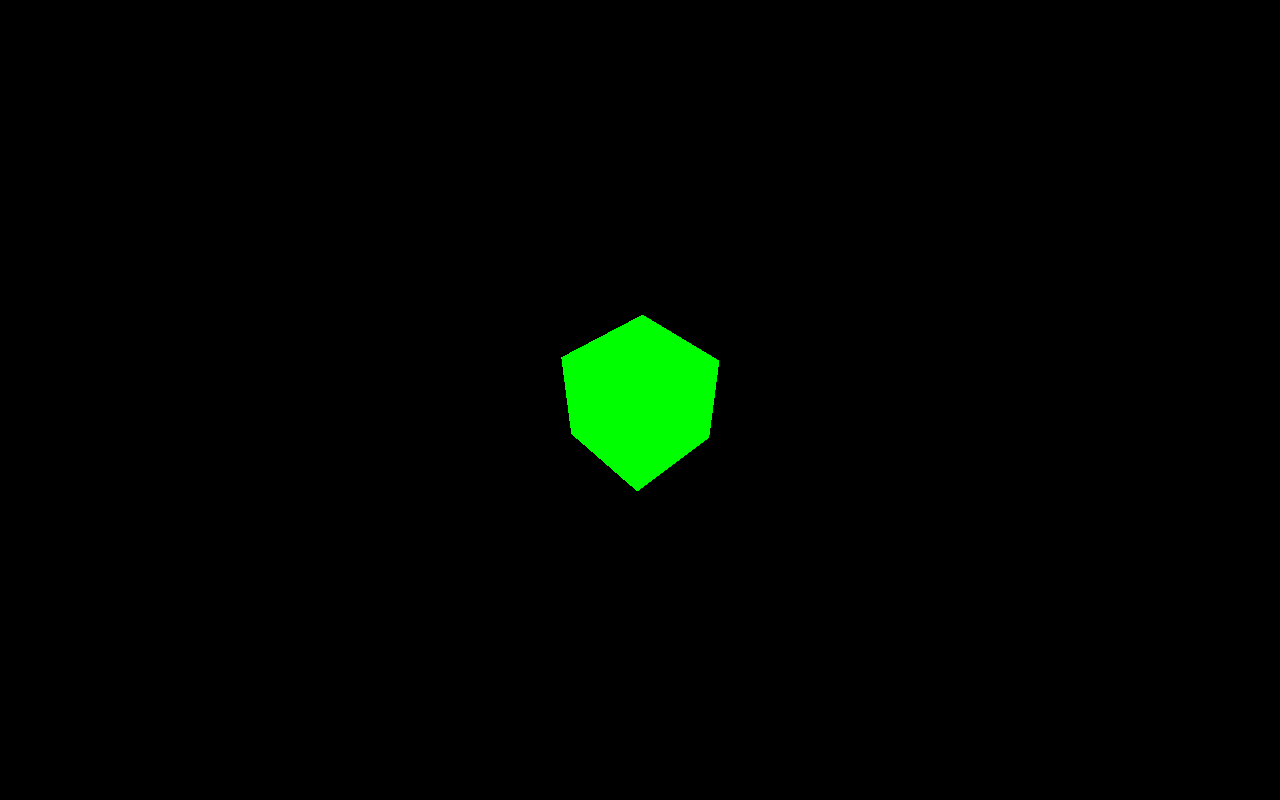
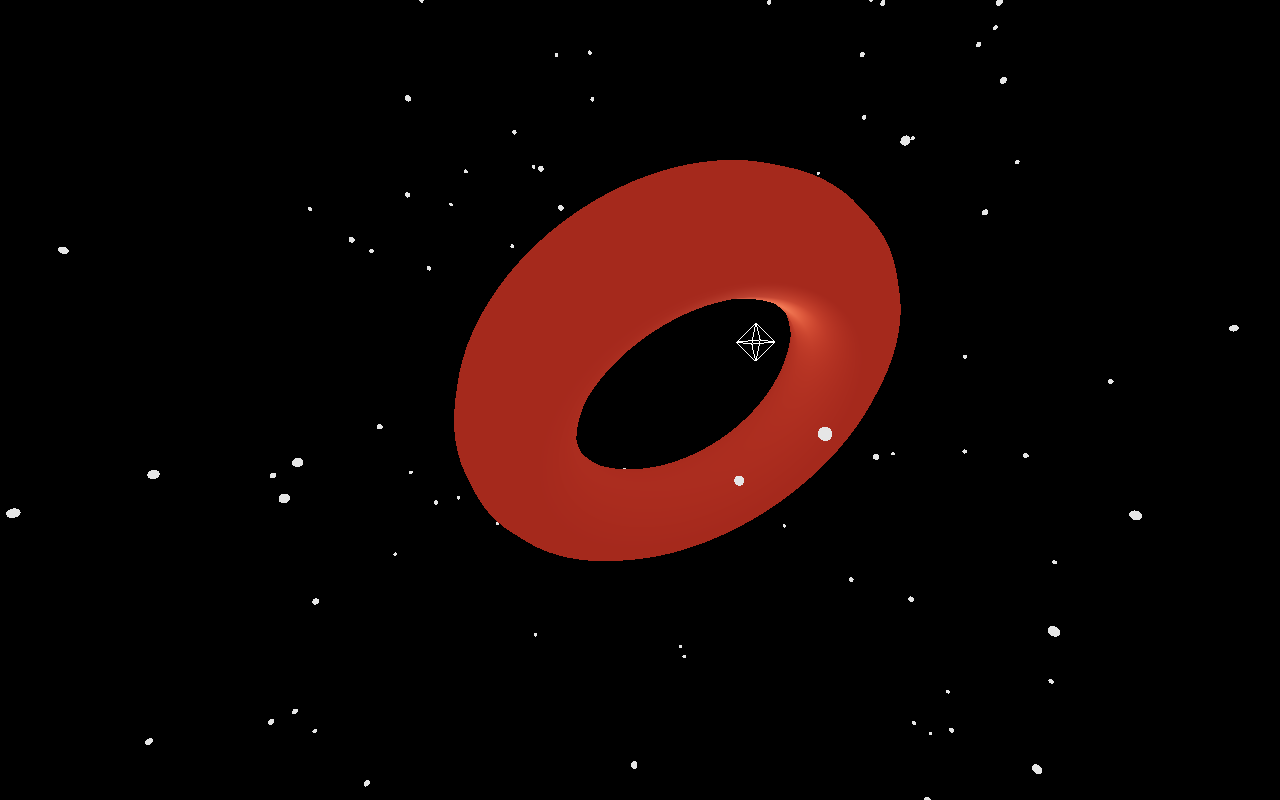
Before and after one commit to Inna-Tarada/Inna-Tarada.github.io, a website built with Vite: page index.html in a window 1280 px wide. Built offline with nearby package versions, Linux system fonts and the light colour scheme; animation ran at ten frames a second.

Commit message:
added random stars and bublik!

```diff
--- a/css/base.css
+++ b/css/base.css
@@ -2,3 +2,8 @@ body {
     margin: 0;
     overflow: hidden;
 }
+#bg {
+    position: fixed;
+    top: 0;
+    left: 0;
+}
--- a/index.html
+++ b/index.html
@@ -2,12 +2,14 @@
 <html>
     <head>
         <title>Инна Тарада</title>
+        <meta charset="UTF-8">
         <link rel="stylesheet" href="./css/reset.css">
         <link rel="stylesheet" href="./css/base.css">
         <link rel="icon" type="image/png" href="./images/icon.png">
         <meta name="viewport" content="width=device-width, initial-scale=1">
     </head>
     <body>
+        <canvas id = "bg"></canvas>
         <script type="module" src="./scripts/main_s.js"></script>
     </body>
 </html>
--- a/scripts/main_s.js
+++ b/scripts/main_s.js
@@ -1,27 +1,91 @@
 import * as THREE from 'three';
+
 
 const scene = new THREE.Scene();
 const camera = new THREE.PerspectiveCamera( 75, window.innerWidth / window.innerHeight, 0.1, 1000 );
 
-const renderer = new THREE.WebGLRenderer();
+const renderer = new THREE.WebGLRenderer({
+  canvas: document.querySelector('#bg'),
+});
+
+renderer.setPixelRatio( window.devicePixelRatio );
 renderer.setSize( window.innerWidth, window.innerHeight );
 renderer.setAnimationLoop( animate );
 document.body.appendChild( renderer.domElement );
 
+/* Тестовый кубик :3
 const geometry = new THREE.BoxGeometry( 1, 1, 1 );
 const material = new THREE.MeshBasicMaterial( { color: 0x00ff00 } );
 const cube = new THREE.Mesh( geometry, material );
 scene.add( cube );
+*/
 
-camera.position.z = 5;
+//Свет
+const sun = new THREE.PointLight(0xffffff);
+sun.position.set(3, 3, 3);
+const ambientLight = new THREE.AmbientLight(0xffffff);
+scene.add( sun, ambientLight );
 
+//Увеличение Цветастости!
+renderer.toneMapping = THREE.ACESFilmicToneMapping;
+sun.intensity = 10.0;
+renderer.toneMappingExposure = 1.0;
+
+//3Д объекты
+const scene_Torus_Geometry = new THREE.TorusGeometry( 10, 3, 16, 100 );
+const scene_Torus_Material = new THREE.MeshStandardMaterial( {color: 0xff6347} );
+const scene_Torus = new THREE.Mesh( scene_Torus_Geometry, scene_Torus_Material );
+scene.add( scene_Torus );
+
+//икс, вай, Z позиции
+camera.position.setZ(30);
+camera.position.setX(-3);
+
+//Дебаг
+const lightDebug = new THREE.PointLightHelper( sun );
+scene.add(lightDebug);
+
+//Маттериалы для звездочек, вне функции для оптимизации
+const starGeometry = new THREE.SphereGeometry( 0.25, 24, 24 );
+const starMatterial = new THREE.MeshStandardMaterial( { color: 0xffffff,
+                                                        roughness: 0,
+                                                        emissive: 0xffffff,
+                                                        emissiveIntensity: 0.8  } );
+
+//Звездочка
+function starMaker() {
+
+  const star = new THREE.Mesh( starGeometry, starMatterial );
+
+  const [ x, y, z ] = Array(3).fill().map(() => THREE.MathUtils.randFloatSpread( 100 ));
+
+  star.position.set( x, y, z );
+  scene.add( star )
+}
+
+//Звездочкииии
+Array(200).fill().forEach(starMaker);
+
+//Анимэйшн Функция
 function animate() {
-
-  cube.rotation.x += 0.01;
-  cube.rotation.y += 0.01;
-
+  scene_Torus.rotation.x += 0.01;
+  scene_Torus.rotation.y += 0.005;
+  scene_Torus.rotation.z += 0.01;
   renderer.render( scene, camera );
 
 }
 
-//fun
+//Функция, которая обновляет размер окна
+function onWindowResize() {
+
+    renderer.setSize(window.innerWidth, window.innerHeight);
+    camera.aspect = window.innerWidth / window.innerHeight;
+    camera.updateProjectionMatrix();
+
+}
+
+//Если ресайз, то ресайз();
+window.addEventListener('resize', onWindowResize, false);
+
+//Онимэйшн луп
+renderer.setAnimationLoop(animate);
```
